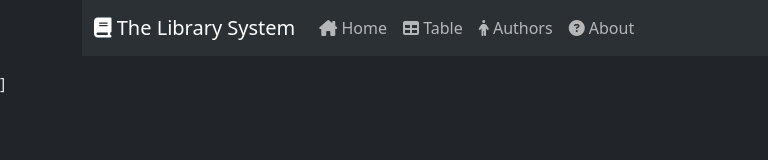
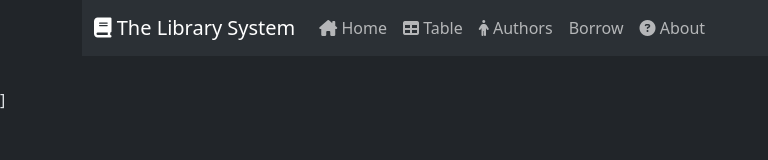
Before and after one commit to LukaTrunic/vue-sase-final-2025, a Vue app: page /borrow in a window 1280 px wide. Shown: the top 160 px of the page, without its empty margins (0-768 px from the left). Built offline with nearby package versions, Linux system fonts and the light colour scheme.

Commit message:
Added borrow

```diff
--- a/src/App.vue
+++ b/src/App.vue
@@ -31,6 +31,11 @@ import { RouterLink, RouterView } from 'vue-router'
             </RouterLink>
           </li>
           <li class="nav-item">
+            <RouterLink class="nav-link" to="/borrow">
+              Borrow
+            </RouterLink>
+          </li>
+          <li class="nav-item">
             <RouterLink class="nav-link" to="/about">
               <i class="fa-solid fa-circle-question"></i> About
             </RouterLink>
--- a/src/router/index.ts
+++ b/src/router/index.ts
@@ -7,6 +7,7 @@ import AuthorView from '@/views/AuthorView.vue'
 import LoginView from '@/views/LoginView.vue'
 import EditAuthor from '@/views/EditAuthor.vue'
 import NewAuthor from '@/views/NewAuthor.vue'
+import BorrowView from '@/views/BorrowView.vue'
 
 const router = createRouter({
   history: createWebHistory(import.meta.env.BASE_URL),
@@ -50,6 +51,11 @@ const router = createRouter({
       path: '/author/:id',
       name: 'edit-author',
       component: EditAuthor,
+    },
+    {
+      path: '/borrow',
+      name: 'borrow',
+      component: BorrowView,
     }
   ]
 })
--- /dev/null
+++ b/src/views/BorrowView.vue
@@ -0,0 +1,14 @@
+<script lang="ts" setup>
+    import { MainService } from '@/services/main.service';
+import { doLogout } from '@/utils';
+    import { ref } from 'vue';
+
+    const borrows = ref()
+    MainService.useAxios('/borrow')
+        .then(rsp => borrows.value = rsp.data)
+        .catch(e => doLogout())
+</script>
+
+<template>
+    <pre>{{ borrows }}</pre>
+</template>
```
